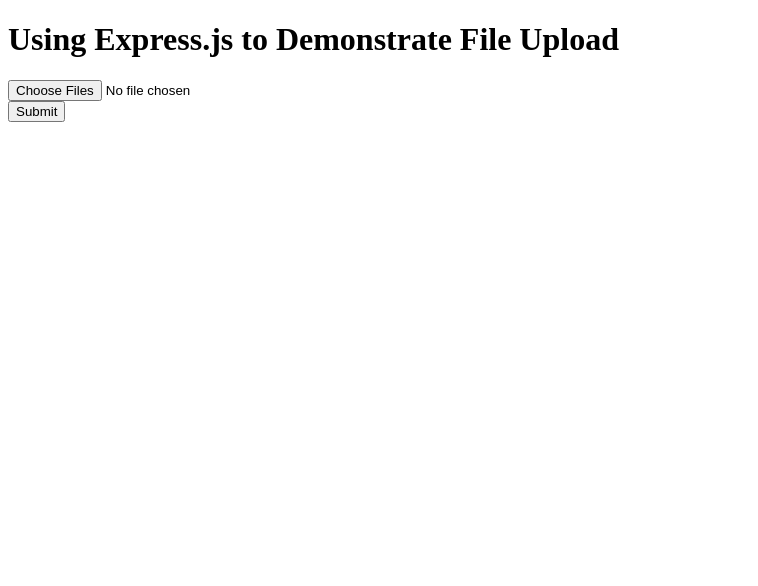
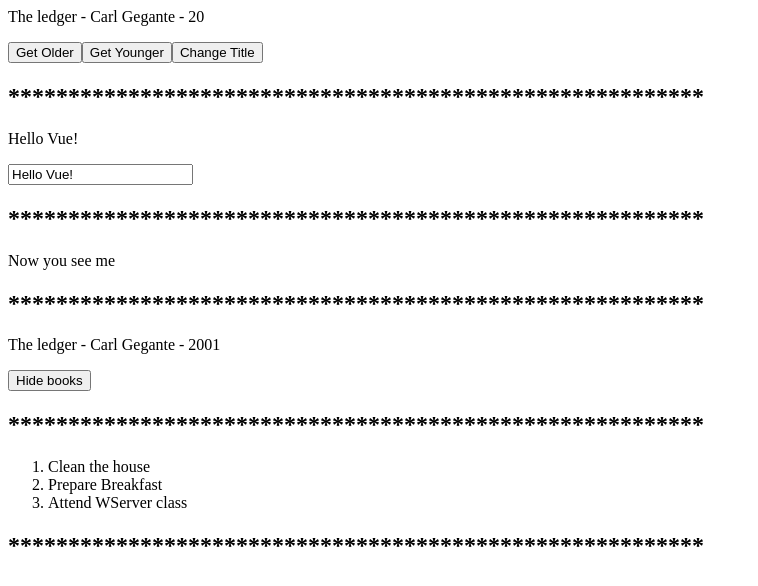
Before and after one commit to CarlLamar/WCSERVER, a plain HTML site: page index.html in a window 1280 px wide. Shown: the whole page, without its empty margins (0-758 px from the left). Drawn offline with nearby package versions, Linux system fonts and the light colour scheme.

Commit message:
Add files via upload

```diff
--- /dev/null
+++ b/app.js
@@ -0,0 +1,11 @@
+const app = Vue.createApp ({
+    //Create Functions, data
+    data(){
+        return{
+            title: 'The ledger',
+            author: 'Carl Gegante',
+            age: 20
+        }
+    }
+});
+app.mount('#app')
--- /dev/null
+++ b/books.js
@@ -0,0 +1,18 @@
+const books = Vue.createApp({
+
+    data(){
+        return{
+            showBooks: true,
+            btitle: 'The ledger',
+            bauthor: 'Carl Gegante',
+            year: 2001
+        }
+    },
+    methods :{
+        toggleShowBooks(){
+            this.showBooks = !this.showBooks
+        }
+    }
+}
+);
+books.mount('#books')
--- /dev/null
+++ b/conditionalif.js
@@ -0,0 +1,8 @@
+const ConditionalRendering = {
+    data() {
+        return {
+            seen: true
+        }
+    }
+}
+Vue.createApp(ConditionalRendering).mount('#conditional-redering')
--- a/index.html
+++ b/index.html
@@ -1,31 +1,72 @@
-<!DOCTYPE html>
-<html lang ="en">
+<!DOCTYPE>
+<html>
     <head>
-	    <meta charset="UTF-8">
-		<meta http-equiv="viewport" content="width=device-width, initial-scale=1.0">
-		<meta name="viewport" content="width=device-width, initial-scale=1.0">
-		<title>File Upload</title>
-		<script src="http://ajax.googleapis.com/ajax/libs/jquery/1.7/jquery.min.js"></script>
-		<script src="http://cdnjs.cloudfare.com/ajax/libs/jquery.form/3.51/jquery.min.js"></script>
-		<script>
-		    $(document.ready(function(){
-			  $('#uploadForm').submit(function(){
-			    $("#status").empty().text("File is uploading...");
+        <meta charset="UTF-8">
+        <meta http-equiv="X-UA-Compatible" content="IE=edge">
+        <meta name="viewport" content="width=device-width, inital scale = 1.0">
+        <script src="https://unpkg.com/vue@3.0.2"></script>
+        <title>Vue Js Demo Application</title>
+    </head>
+    <body>
+        <!--Create a div tag with app ID-->
+        <div id="app">
+        <p>{{ title }} - {{ author }} - {{ age }}</p>
+        <!-- Events on Vue v-on -->
+        <button v-on:click="age++">Get Older</button>
+        <button v-on:click="age--">Get Younger</button>
+        <button @click="title = 'The title has changed.'">Change Title</button>
 
-				$(this).ajaxSubmit({error: function(xhr){
-				    status('Error: '+ xhr.status);
-					}
-					});
-					return false;
-					});
-	});
+    </div>
 
-	</script>
-</head>
-<body>
-    <h1>Using Express.js to Demonstrate File Upload</h1>
-    <form id="uploadForm" enctype="multipart/form-data" action="/uploaded" method="post">
-	    <input type="file" name="myfile" multiple /> <br/>
-		<input type="submit" name="Upload Image" name=""submit"/> <br/>
-    </form>
-</body>
+        <!--Insert the below code to link to app.js-->
+        <script src="app.js"></script>
+        <h2>**********************************************************</h2>
+
+        <!--Two -Way Data Binding-->
+        <div id="two-way-binding">
+            <p>{{message}}</p>
+            <input v-model="message" />
+        </div>
+
+        <!--Link to twoway.js-->
+        <script src="two-way.js"></script>
+        <h2>**********************************************************</h2>
+
+        <!--Using v-if-->
+        <div id="conditional-rendering">
+            <span v-if="seen">Now you see me</span>
+        </div>
+
+        <!--link to conditionalif.js-->
+        <script src="conditionalif.js"></script>
+        <h2>**********************************************************</h2>
+
+        <!--This is hooked up to a method in the books.js-->
+        <div id="books">
+            <div v-if="showBooks">
+                <p>{{ btitle }} - {{ bauthor }} - {{ year }}</p>
+            </div>
+
+            <button @click='toggleShowBooks'>
+                <span v-if='showBooks'>Hide books</span>
+                <span v-else>Show Books</span>
+            </button>
+        </div>
+
+        <!--link to books.js-->
+        <script src="books.js"></script>
+        <h2>**********************************************************</h2>
+        <!--using v-for directive-->
+        <div id="list-rendering">
+            <ol>
+                <li v-for="todo in todos">
+                    {{todo.text}}
+                </li>
+            </ol>
+        </div>
+
+        <!--link to listfor.js-->
+        <script src="listfor.js"></script>
+        <h2>**********************************************************</h2>
+    </body>
+</html>
--- /dev/null
+++ b/listfor.js
@@ -0,0 +1,12 @@
+const ListRendering ={
+    data() {
+        return{
+            todos: [
+                {text: 'Clean the house'},
+                {text: 'Prepare Breakfast'},
+                {text: 'Attend WServer class'}
+            ]
+        }
+    }
+}
+Vue.createApp(ListRendering).mount('#list-rendering')
--- /dev/null
+++ b/two-way.js
@@ -0,0 +1,10 @@
+const TwoWayBinding = {
+   data() {
+       return {
+        message: 'Hello Vue!'
+
+       }
+    }
+}
+
+Vue.createApp(TwoWayBinding).mount('#two-way-binding')
```
Also changed, not shown: vue.js (added, +7 -0 lines).
